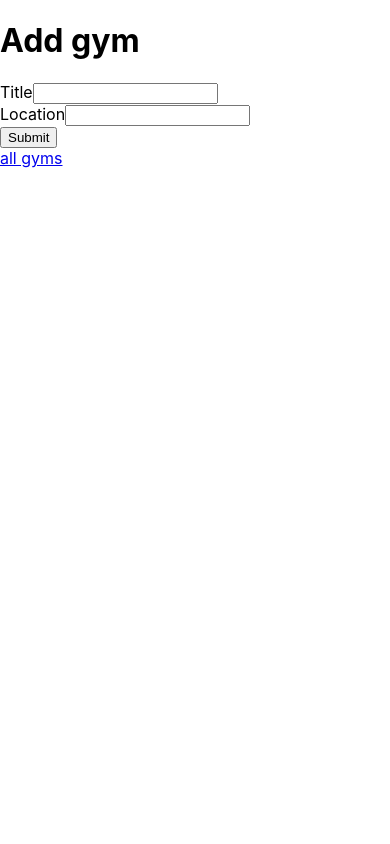
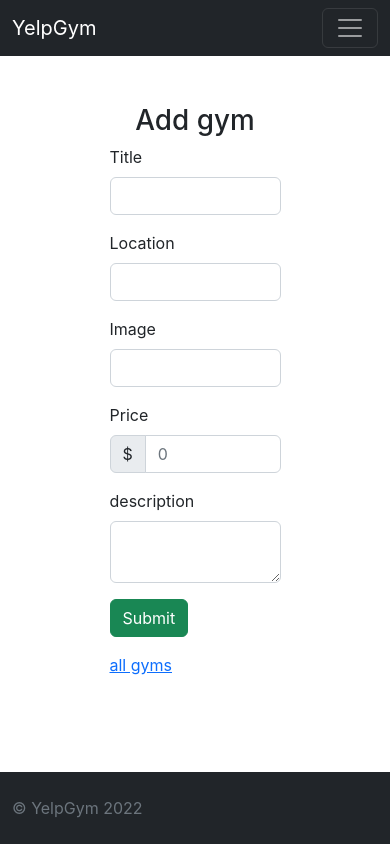
Before and after one commit to SimonJankowski/front-yelpgym, a React (Create React App) app: page /new in a window 390 px wide. Built offline with nearby package versions, Linux system fonts and the light colour scheme.

Commit message:
Adding basic styles

```diff
--- a/package.json
+++ b/package.json
@@ -3,10 +3,12 @@
   "version": "0.1.0",
   "private": true,
   "dependencies": {
+    "@popperjs/core": "^2.11.6",
     "@testing-library/jest-dom": "^5.16.5",
     "@testing-library/react": "^13.4.0",
     "@testing-library/user-event": "^13.5.0",
     "axios": "^0.27.2",
+    "bootstrap": "^5.2.2",
     "react": "^18.2.0",
     "react-dom": "^18.2.0",
     "react-router": "^6.4.0",
--- a/src/App.js
+++ b/src/App.js
@@ -5,16 +5,19 @@
 import Show from "./screens/Show";
 import New from "./screens/New";
 import Edit from "./screens/Edit";
+import Boilerplate from "./partials/Boilerplate";
 
 function App() {
   return (
     <BrowserRouter>
       <Routes>
-        <Route path="/" element={<LandingPage />} />
-        <Route path="/gyms" element={<Gyms />} />
-        <Route path="/gym/:gymid" element={<Show />} />
-        <Route path="/gym/:gymid/edit" element={<Edit />} />
-        <Route path="/new" element={<New />} />
+        <Route index path="/" element={<LandingPage />} />
+        <Route element={<Boilerplate />}>
+          <Route path="/gyms" element={<Gyms />} />
+          <Route path="/gym/:gymid" element={<Show />} />
+          <Route path="/gym/:gymid/edit" element={<Edit />} />
+          <Route path="/new" element={<New />} />
+        </Route>
       </Routes>
     </BrowserRouter>
   );
--- a/src/index.js
+++ b/src/index.js
@@ -1,5 +1,7 @@
 import React from "react";
 import ReactDOM from "react-dom/client";
+import "bootstrap/dist/css/bootstrap.css";
+import "bootstrap/dist/js/bootstrap.js";
 import "./index.css";
 import App from "./App";
 
--- /dev/null
+++ b/src/partials/Boilerplate.jsx
@@ -0,0 +1,18 @@
+import React from "react";
+import { Outlet } from "react-router";
+import Navbar from "./Navbar";
+import Footer from "./Footer";
+
+const Boilerplate = () => {
+  return (
+    <div className="d-flex flex-column vh-100">
+      <Navbar />
+      <main className="container mt-5">
+        <Outlet />
+      </main>
+      <Footer />
+    </div>
+  );
+};
+
+export default Boilerplate;
--- /dev/null
+++ b/src/partials/Footer.jsx
@@ -0,0 +1,13 @@
+import React from "react";
+
+const Footer = () => {
+  return (
+    <footer className="footer bg-dark py-4 mt-auto">
+      <div className="container">
+        <span className="text-muted">&copy; YelpGym 2022</span>
+      </div>
+    </footer>
+  );
+};
+
+export default Footer;
--- /dev/null
+++ b/src/partials/Navbar.jsx
@@ -0,0 +1,39 @@
+import React from "react";
+
+const Navbar = () => {
+  return (
+    <nav className="navbar sticky-top navbar-expand-lg navbar-dark bg-dark">
+      <div className="container-fluid">
+        <a className="navbar-brand" href="#">
+          YelpGym
+        </a>
+        <button
+          className="navbar-toggler"
+          type="button"
+          data-bs-toggle="collapse"
+          data-bs-target="#navbarNavAltMarkup"
+          aria-controls="navbarNavAltMarkup"
+          aria-expanded="false"
+          aria-label="Toggle navigation"
+        >
+          <span className="navbar-toggler-icon"></span>
+        </button>
+        <div className="collapse navbar-collapse" id="navbarNavAltMarkup">
+          <div className="navbar-nav">
+            <a className="nav-link active" aria-current="page" href="/">
+              Home
+            </a>
+            <a className="nav-link" href="/gyms">
+              Gyms
+            </a>
+            <a className="nav-link" href="/new">
+              New Gym
+            </a>
+          </div>
+        </div>
+      </div>
+    </nav>
+  );
+};
+
+export default Navbar;
--- a/src/screens/Edit.jsx
+++ b/src/screens/Edit.jsx
@@ -19,6 +19,9 @@
     const gym = {
       title: e.target[0].value,
       location: e.target[1].value,
+      image: e.target[2].value,
+      price: e.target[3].value,
+      description: e.target[4].value,
     };
     console.log(gym);
     await axios
@@ -34,29 +37,84 @@
   };
   return (
     <>
-      <h1>Edit Gym</h1>
+      <div className="row">
+        <h1 className="text-center">Edit gym</h1>
+        <div className="col-6 offset-3">
           <form onSubmit={onFormSubmit}>
-        <div>
-          <label htmlFor="title">Title</label>
+            <div className="mb-3">
+              <label className="form-label" htmlFor="title">
+                Title
+              </label>
               <input
+                className="form-control"
                 type="text"
                 id="title"
                 name="title"
                 defaultValue={gym?.title || ""}
               />
             </div>
-        <div>
-          <label htmlFor="location">Location</label>
+            <div className="mb-3">
+              <label className="form-label" htmlFor="location">
+                Location
+              </label>
               <input
+                className="form-control"
                 type="text"
                 id="location"
                 name="location"
                 defaultValue={gym?.location || ""}
               />
             </div>
-        <button>Update Gym</button>
+            <div className="mb-3">
+              <label className="form-label" htmlFor="image">
+                Image
+              </label>
+              <input
+                className="form-control"
+                type="text"
+                id="image"
+                name="image"
+                defaultValue={gym?.image || ""}
+              />
+            </div>
+            <div className="mb-3">
+              <label className="form-label" htmlFor="price">
+                Price
+              </label>
+
+              <div className="input-group">
+                <span className="input-group-text" id="basic-addon1">
+                  $
+                </span>
+                <input
+                  type="text"
+                  className="form-control"
+                  id="price"
+                  placeholder="0"
+                  name="price"
+                  defaultValue={gym?.price || ""}
+                />
+              </div>
+            </div>
+            <div className="mb-3">
+              <label className="form-label" htmlFor="description">
+                description
+              </label>
+              <textarea
+                className="form-control"
+                type="text"
+                id="description"
+                name="description"
+                defaultValue={gym?.description || ""}
+              />
+            </div>
+            <div className="mb-3">
+              <button className="btn btn-info">Update Gym</button>
+            </div>
           </form>
-      <a href="/gyms">all gyms</a>
+          <a href={`/gym/${gymid}`}>back to Gym</a>
+        </div>
+      </div>
     </>
   );
 };
--- a/src/screens/Gyms.jsx
+++ b/src/screens/Gyms.jsx
@@ -19,9 +19,25 @@
       <ul>
         {gyms?.length ? (
           gyms.map((gym, idx) => (
-            <li>
-              <a href={`/gym/${gym._id}`}>{gym.title}</a>
-            </li>
+            <div className="card mb-3">
+              <div className="row">
+                <div className="col-md-4">
+                  <img src={gym.image} alt="" className="img-fluid" />
+                </div>
+                <div className="col-md-8">
+                  <div className="card-body">
+                    <h5 className="card-title">{gym.title}</h5>
+                    <p className="card-text">{gym.description}</p>
+                    <p className="card-text">
+                      <small className="text-muted">{gym.location}</small>
+                    </p>
+                    <a href={`/gym/${gym._id}`} className="btn btn-primary">
+                      VIEW
+                    </a>
+                  </div>
+                </div>
+              </div>
+            </div>
           ))
         ) : (
           <h1>no data</h1>
--- a/src/screens/New.jsx
+++ b/src/screens/New.jsx
@@ -9,13 +9,16 @@
     const gym = {
       title: event.target[0].value,
       location: event.target[1].value,
+      image: event.target[2].value,
+      price: event.target[3].value,
+      description: event.target[4].value,
     };
     console.log(gym);
     await axios
       .post("http://localhost:3001/gyms/new", gym)
       .then((res) => {
         if (res.status == 200) {
-          navigate(`/gym/${res.data._id}`);
+          navigate(`/gym/${res.data}`);
         }
       })
       .catch((error) => {
@@ -24,19 +27,79 @@
   };
   return (
     <>
-      <h1>Add gym</h1>
-      <form onSubmit={onFormSubmit}>
-        <div>
-          <label htmlFor="title">Title</label>
-          <input type="text" id="title" name="title" />
+      <div className="row">
+        <h1 className="text-center">Add gym</h1>
+        <div className="col-6 offset-3">
+          <form onSubmit={onFormSubmit}>
+            <div className="mb-3">
+              <label className="form-label" htmlFor="title">
+                Title
+              </label>
+              <input
+                className="form-control"
+                type="text"
+                id="title"
+                name="title"
+              />
+            </div>
+            <div className="mb-3">
+              <label className="form-label" htmlFor="location">
+                Location
+              </label>
+              <input
+                className="form-control"
+                type="text"
+                id="location"
+                name="location"
+              />
+            </div>
+            <div className="mb-3">
+              <label className="form-label" htmlFor="image">
+                Image
+              </label>
+              <input
+                className="form-control"
+                type="text"
+                id="image"
+                name="image"
+              />
+            </div>
+            <div className="mb-3">
+              <label className="form-label" htmlFor="price">
+                Price
+              </label>
+
+              <div className="input-group">
+                <span className="input-group-text" id="basic-addon1">
+                  $
+                </span>
+                <input
+                  type="text"
+                  className="form-control"
+                  id="price"
+                  placeholder="0"
+                  name="price"
+                />
+              </div>
+            </div>
+            <div className="mb-3">
+              <label className="form-label" htmlFor="description">
+                description
+              </label>
+              <textarea
+                className="form-control"
+                type="text"
+                id="description"
+                name="description"
+              />
+            </div>
+            <div className="mb-3">
+              <button className="btn btn-success">Submit</button>
+            </div>
+          </form>
+          <a href="/gyms">all gyms</a>
         </div>
-        <div>
-          <label htmlFor="location">Location</label>
-          <input type="text" id="location" name="location" />
-        </div>
-        <button>Submit</button>
-      </form>
-      <a href="/gyms">all gyms</a>
+      </div>
     </>
   );
 };
--- a/src/screens/Show.jsx
+++ b/src/screens/Show.jsx
@@ -26,19 +26,37 @@
     <>
       {gym != undefined ? (
         <>
-          <h1>{gym.title}</h1>
-          <h2>{gym.location}</h2>
+          <div className="row">
+            <div className="col-6 offset-3">
+              <div class="card mb-3">
+                <img src={gym.image} class="card-img-top" alt="..." />
+                <div class="card-body">
+                  <h5 class="card-title">{gym.title}</h5>
+                  <p class="card-text">{gym.description}</p>
+                </div>
+                <ul class="list-group list-group-flush">
+                  <li class="list-group-item text-muted">{gym.location}</li>
+                  <li class="list-group-item">${gym.price} / month </li>
+                </ul>
+                <div class="card-body">
+                  <a
+                    className="card-link btn btn-info"
+                    href={`/gym/${gymid}/edit`}
+                  >
+                    edit
+                  </a>
+                  <button className="btn btn-danger" onClick={onDeleteClick}>
+                    Delete
+                  </button>
+                </div>
+                <div className="card-footer text-muted">2 days ago</div>
+              </div>
+            </div>
+          </div>
         </>
       ) : (
         <h1>no gym</h1>
       )}
-      <footer>
-        <a href={`/gym/${gymid}/edit`}>edit</a>{" "}
-        <button onClick={onDeleteClick}>Delete</button>
-        <br />
-        <a href="/gyms">All gyms</a>
-        <br />
-      </footer>
     </>
   );
 };
```
Also changed, not shown: public/index.html (+0 -23 lines), 1 other file (tests, documents, lock files or other folders). Lines whose indentation alone changed are shown as unchanged.
